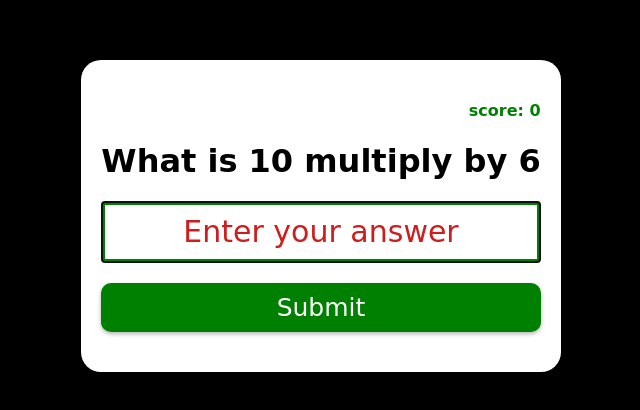
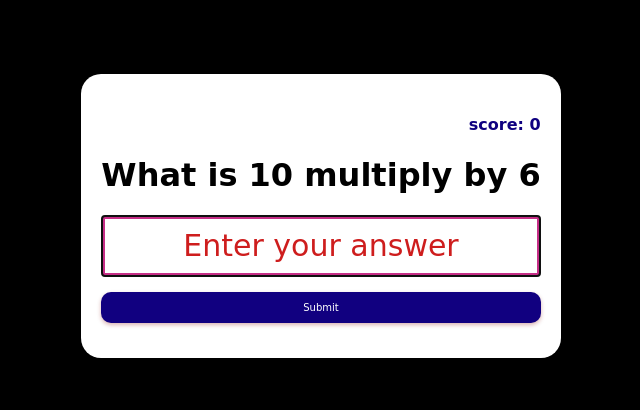
Before and after one commit to eunal19/multiplication-app, a plain HTML site: page index.html in a window 1280 px wide. Shown: the part 184-594 px from the top of the page, without its empty margins (319-959 px from the left). Drawn offline with Linux system fonts and the light colour scheme.

Commit message:
changed colors

```diff
--- a/style.css
+++ b/style.css
@@ -24,7 +24,7 @@ input {
   font-size: 30px;
   text-align: center;
   padding: 10px;
-  border: solid 4px green;
+  border: solid 4px rgb(198, 46, 135);
 }
 
 input::placeholder {
@@ -33,26 +33,26 @@ input::placeholder {
 }
 
 .btn {
-  background-color: green;
+  background-color: rgb(17, 0, 128);
   color: white;
   border: none;
   display: block;
   width: 100%;
   padding: 10px;
-  font-size: 25px;
+  font-size: 10px;
   font-family: cursive;
-  margin: 20px 0;
+  margin: 15px 0;
   border-radius: 10px;
-  box-shadow: 0 2px 4px rgba(0, 0, 0, 0.3);
+  box-shadow: 0 2px 4px rgba(133, 4, 4, 0.3);
   cursor: pointer;
 }
 
 .btn:hover {
-  filter: brightness(0.9);
+  filter: brightness(0.100);
 }
 
 .score {
-  color: green;
+  color: rgb(15, 0, 128);
   text-align: right;
 }
 
```
